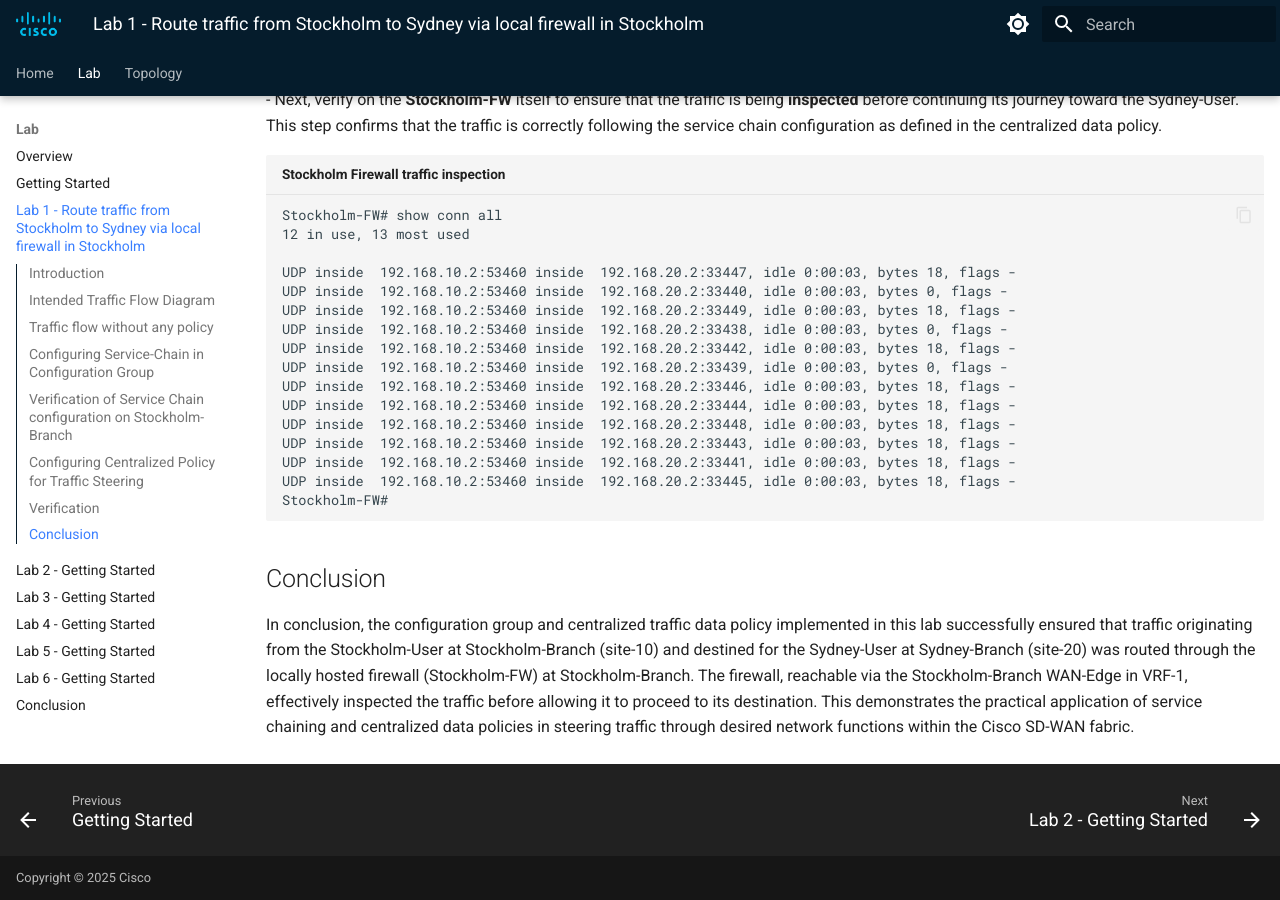
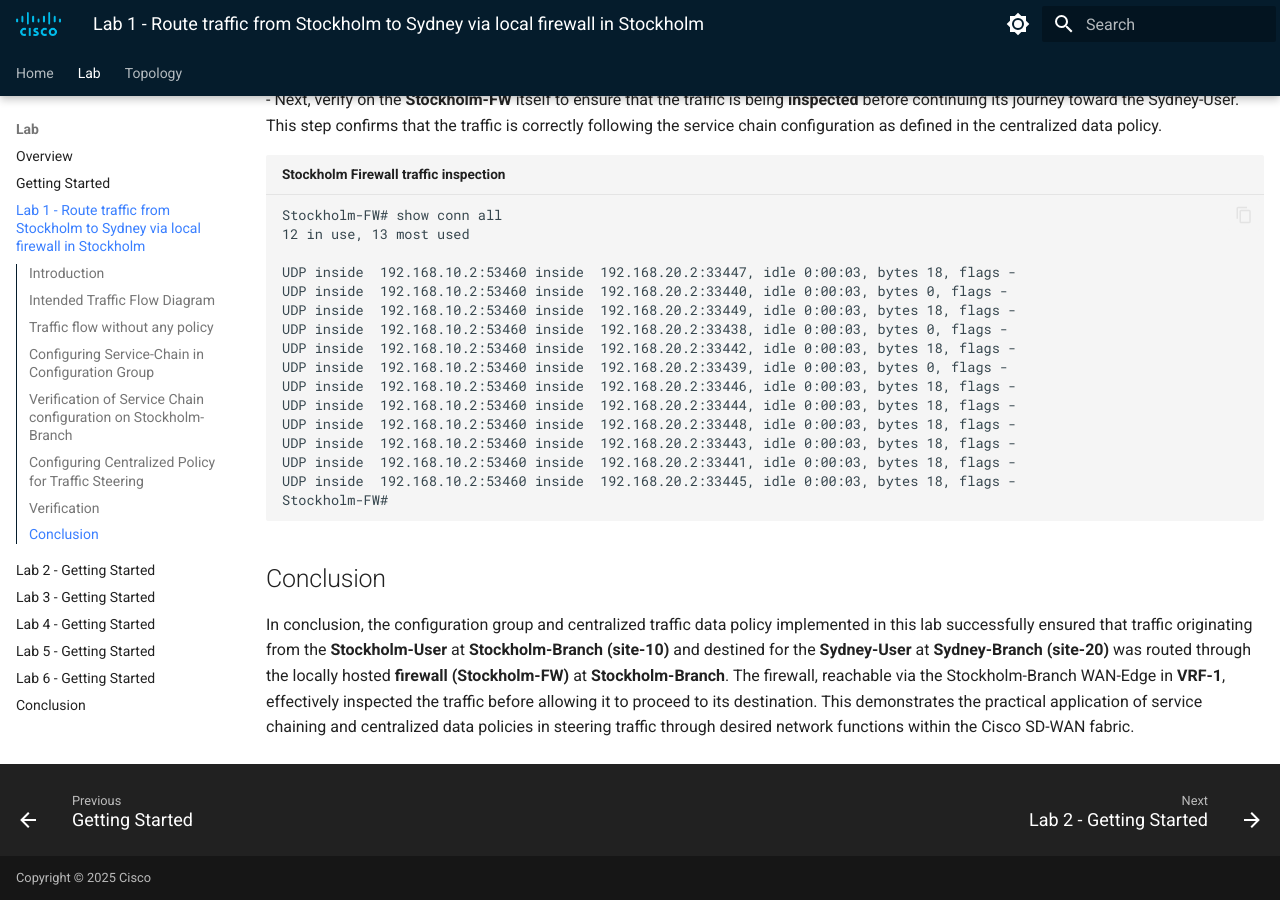
Before and after one commit to ciscodocs/ltrent-2008-clemea25, an MkDocs documentation site: the page built from docs/lab1_getting_started.md, in a window 1280 px wide and 900 px high, scrolled down 28960 px. Built offline with MkDocs 1.6.1 and Material for MkDocs 9.7.7, drawn with Linux system fonts in a browser that asks for light colours.

Commit message:
Scenario-1 guide

````diff
--- a/docs/lab1_getting_started.md
+++ b/docs/lab1_getting_started.md
@@ -363,4 +363,4 @@ UDP inside  192.168.10.2:53460 inside  192.168.20.2:33445, idle 0:00:03, bytes 1
 Stockholm-FW#
 ```
 ## Conclusion
-In conclusion, the configuration group and centralized traffic data policy implemented in this lab successfully ensured that traffic originating from the Stockholm-User at Stockholm-Branch (site-10) and destined for the Sydney-User at Sydney-Branch (site-20) was routed through the locally hosted firewall (Stockholm-FW) at Stockholm-Branch. The firewall, reachable via the Stockholm-Branch WAN-Edge in VRF-1, effectively inspected the traffic before allowing it to proceed to its destination. This demonstrates the practical application of service chaining and centralized data policies in steering traffic through desired network functions within the Cisco SD-WAN fabric.
+In conclusion, the configuration group and centralized traffic data policy implemented in this lab successfully ensured that traffic originating from the **Stockholm-User** at **Stockholm-Branch (site-10)** and destined for the **Sydney-User** at **Sydney-Branch (site-20)** was routed through the locally hosted **firewall (Stockholm-FW)** at **Stockholm-Branch**. The firewall, reachable via the Stockholm-Branch WAN-Edge in **VRF-1**, effectively inspected the traffic before allowing it to proceed to its destination. This demonstrates the practical application of service chaining and centralized data policies in steering traffic through desired network functions within the Cisco SD-WAN fabric.
````
